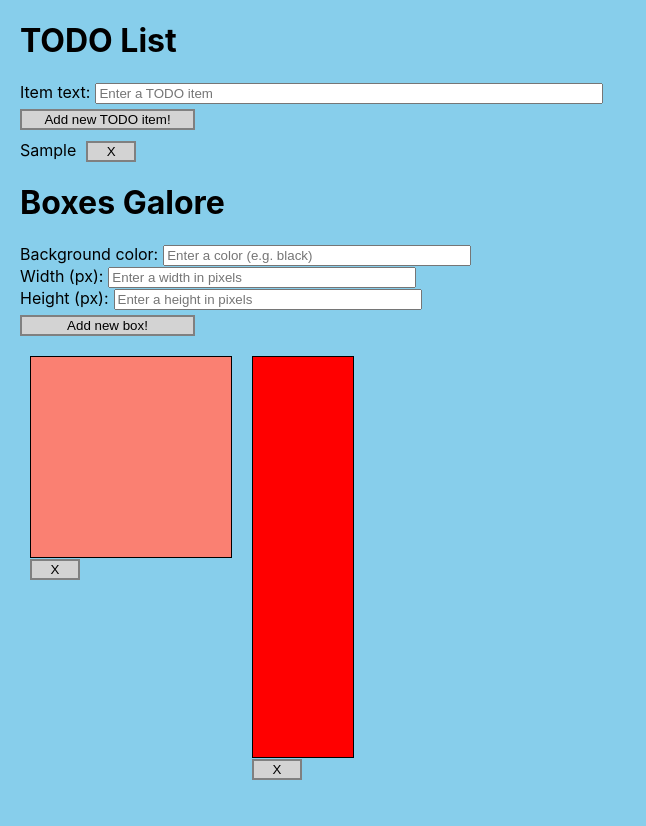
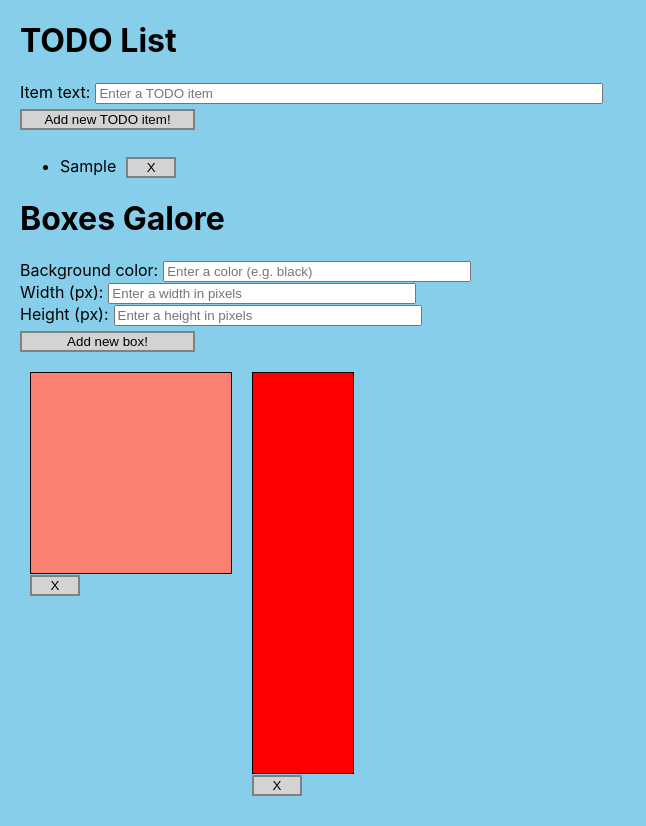
Before and after one commit to iam8/37.8-react-forms, a React (Create React App) app: page / in a window 1280 px wide. Both pictures are taken after typing "Sample" into the empty fields and a click on the button "Add new TODO item!". Shown: the whole page, without its empty margins (0-646 px from the left). Built offline with nearby package versions, Linux system fonts and the light colour scheme.

Commit message:
Import CSS; render Todo list as unordered list with each TODO item in an li

```diff
--- a/src/TodoList.js
+++ b/src/TodoList.js
@@ -2,6 +2,7 @@ import React, {useState} from "react";
 import { v4 as uuid } from 'uuid';
 import Todo from "./Todo";
 import NewTodoForm from "./NewTodoForm";
+import "./TodoList.css";
 
 
 /**
@@ -36,19 +37,19 @@ function TodoList() {
             <h1 className="TodoList-heading">TODO List</h1>
             <NewTodoForm addTodo={addTodo} />
 
-            <div className="TodoList-list" data-testid="TodoList-list">
+            <ul className="TodoList-list" data-testid="TodoList-list">
                 {todos.map((todo) => {
                     return (
-                        <div key={todo.id}>
+                        <li key={todo.id}>
                             <Todo
                                 id={todo.id}
                                 text={todo.text}
                                 remove={removeTodo}
                             />
-                        </div>
+                        </li>
                     )
                 })}
-            </div>
+            </ul>
         </div>
     );
 }
```
